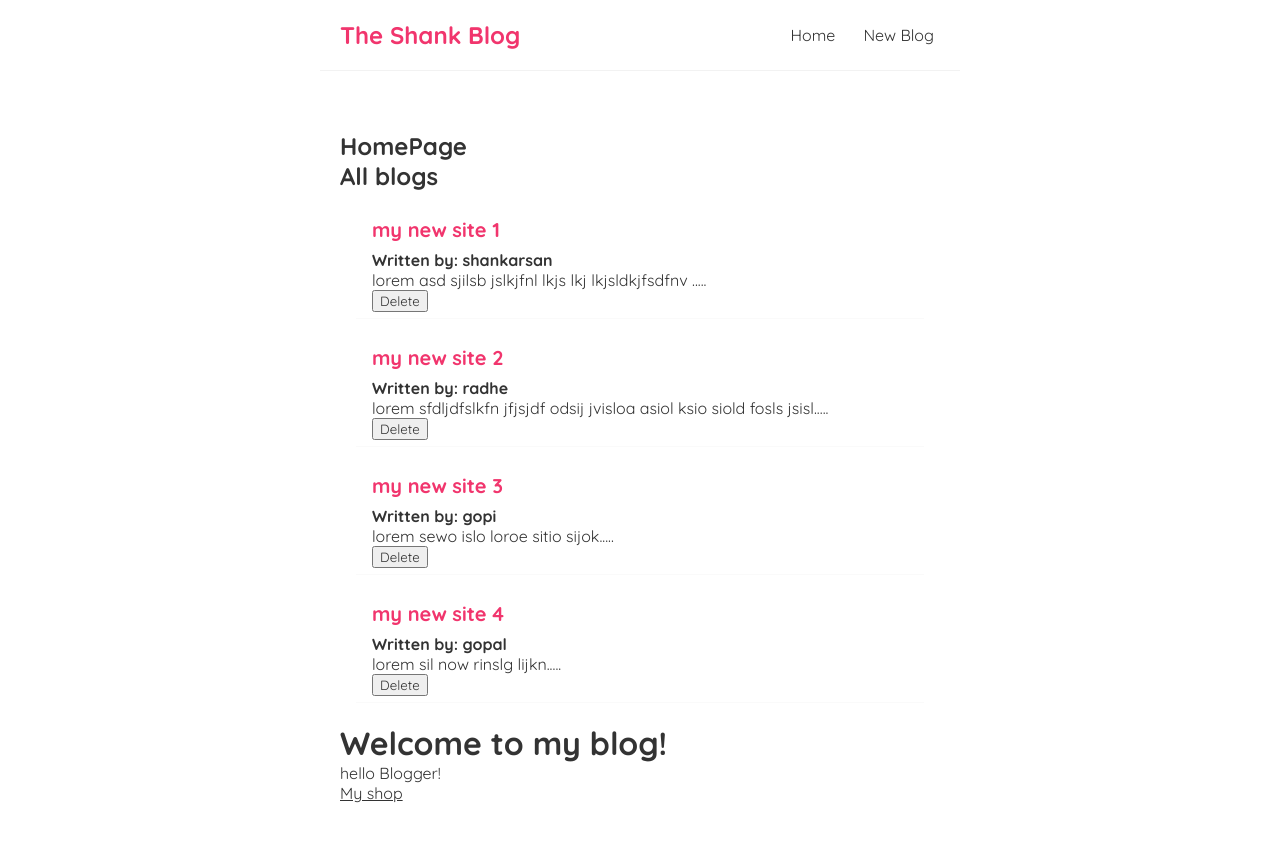
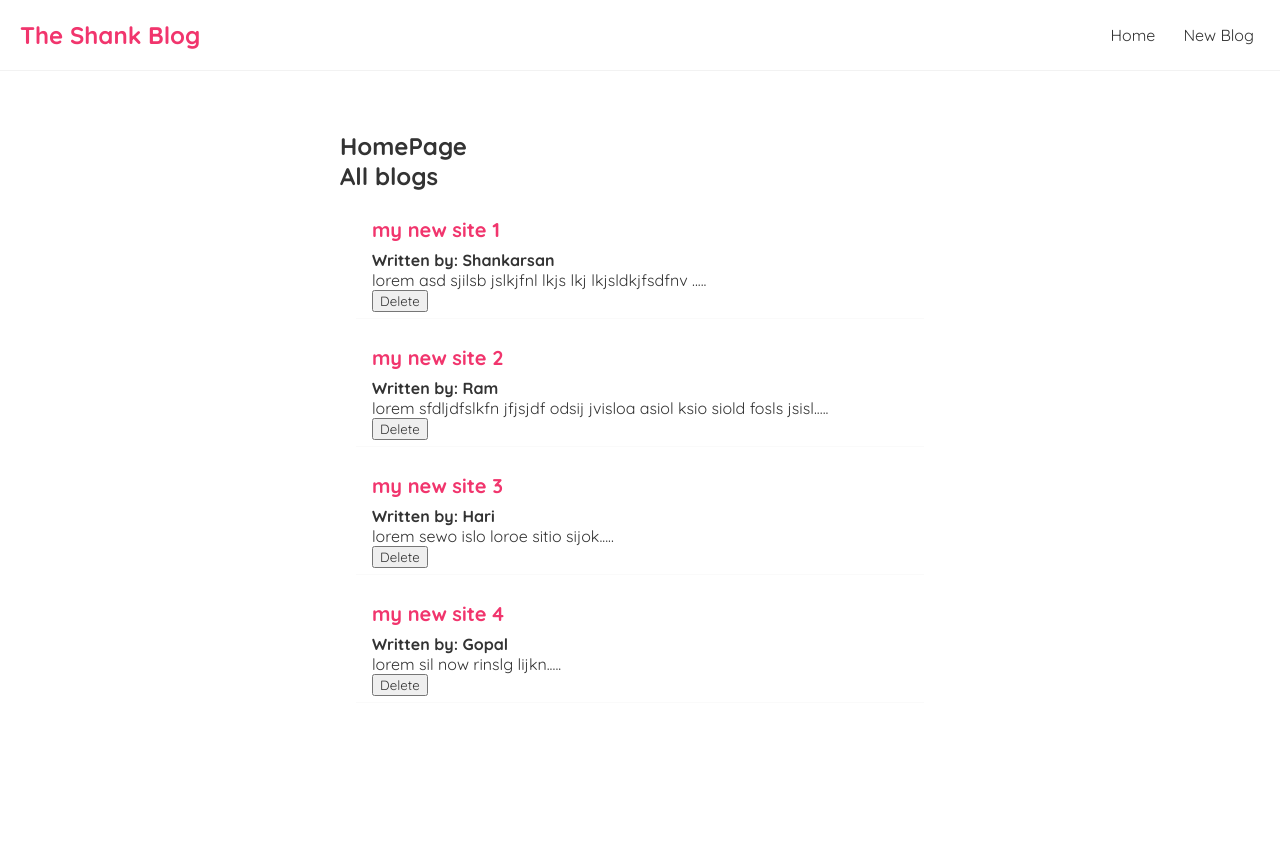
Before and after one commit to shankarsan-dev/shankblog, a React (Create React App) app: page / in a window 1280 px wide. Shown: the top 842 px of the page. After the commit the page ends 800 px from the top, so only its background shows below. Built offline with nearby package versions, Linux system fonts and the light colour scheme; data requests are answered from the project's data file; a web font is replaced by a local one.

Commit message:
learning custom hooks

```diff
--- /dev/null
+++ b/data/db.json
@@ -0,0 +1,8 @@
+{
+    "blogs":[
+        {"title":"my new site 1","body":"lorem asd sjilsb jslkjfnl lkjs lkj lkjsldkjfsdfnv .....","author":"Shankarsan","id":1},
+        {"title":"my new site 2","body":"lorem sfdljdfslkfn jfjsjdf odsij jvisloa asiol ksio siold fosls jsisl.....","author":"Ram","id":2},
+        {"title":"my new site 3","body":"lorem sewo islo loroe sitio sijok.....","author":"Hari","id":3},
+        {"title":"my new site 4","body":"lorem sil now rinslg lijkn.....","author":"Gopal","id":4}
+    ]
+}
--- a/src/App.js
+++ /dev/null
@@ -1,25 +0,0 @@
-
-import Navbar from "./Navbar";
-import Home from "./Home";
-
-function App() {
-  const title = "Welcome to my blog!"
-  const link = "https://www.shopmusical.free.nf";
-  return (
-
-    <div className="App">
-      <Navbar></Navbar>
-       <div className = "content">
-          <Home></Home>
-        <h1 >{title}</h1>
-        {/* <p>{10}</p> */}
-        <p>{"hello Blogger!"}</p>
-        {/* <p>{[1,2,3,4,5]}</p>
-        <p>{Math.random(0,5)}</p> */}
-        <a href={link}>My shop </a>
-        </div>
-      </div>
-  );
-}
-
-export default App;
--- a/src/BlogList.js
+++ b/src/BlogList.js
@@ -1,24 +1,22 @@
-const BlogList = ({blogs,title,handleDelete}) => {
-
+const BlogList = ({ blogs, title, handleDelete }) => {
   //const blogs = props.blogs;
   // console.log(props,blogs);
 
   return (
     <div className="blogList">
+      {blogs.map((blog) => (
+        <div className="blogPreview" key={blog.id}>
+          <h2>{blog.title}</h2>
 
-         {blogs.map((blog)=>(
-             <div className='blogPreview' key = {blog.id}>
-
-             <h2>{blog.title}</h2>
-             <p className='author'> Written by: {blog.author}</p>
+          <p className="author"> Written by: {blog.author}</p>
           <p>{blog.body}</p>
-             <button className="button" onClick={()=>handleDelete(blog.id)}>Delete</button>
-
+          <button className="button" onClick={() => handleDelete(blog.id)}>
+            Delete
+          </button>
         </div>
-
       ))}
     </div>
   );
-}
+};
 
 export default BlogList;
--- /dev/null
+++ b/src/Crapp.js
@@ -0,0 +1,21 @@
+
+import Home from "./Home";
+import Navbar from "./Navbar";
+
+const Crap = ()=>{
+  const title = "Welcome to my blog!"
+  return (
+
+    <div className="App">
+      <Navbar></Navbar>
+       <div className = "content">
+          <Home></Home>
+        {/* <h1 >{title}</h1>
+    */}
+
+        </div>
+      </div>
+  );
+}
+
+export default Crap;
--- a/src/Home.js
+++ b/src/Home.js
@@ -1,51 +1,22 @@
-import{ useState } from 'react';
+import { useState } from 'react';
 import BlogList from './BlogList';
+import useFetch from './useFetch';
 const Home = () => {
 
+   const{data:blogs, isLoading, error} =  useFetch("http://localhost:8000/blogs");
+    const [name,setName] = useState("shankarsan");
 
-    // const [changeName,setName] = useState("shankarsan");
 
-    // const handleClick = ()=>{
-    //     setName("sevak");
-    //  }
-
-    const [blogs,setBlogs] = useState([
-        {title:"my new site 1",body:"lorem asd sjilsb jslkjfnl lkjs lkj lkjsldkjfsdfnv .....",author:"shankarsan",id:1},
-        {title:"my new site 2",body:"lorem sfdljdfslkfn jfjsjdf odsij jvisloa asiol ksio siold fosls jsisl.....",author:"radhe",id:2},
-        {title:"my new site 3",body:"lorem sewo islo loroe sitio sijok.....",author:"gopi",id:3},
-        {title:"my new site 4",body:"lorem sil now rinslg lijkn.....",author:"gopal",id:4}
-    ]);
-    const handleDelete = (id)=>{
-       const newBlogs = blogs.filter(blog=>blog.id !== id);
-       setBlogs(newBlogs);
-    }
 
     return (
 
         <div className="home">
-            <h2>HomePage</h2>
-{/* <p> {changeName}</p>
-            <button onClick={handleClick}>Click Me</button> */}
+         {<h2>HomePage</h2>}
+            {<h2>All blogs</h2>}
+            {error && <div>{error}</div>}
+            { isLoading && <div><h1>Loading...........</h1></div>}
+          {blogs && <BlogList blogs = {blogs} title ="all-blogs" />}
+          </div>
 
-            {/* {blogs.map((blog)=>(
-                <div className='blogPreview' key = {blog.id}>
-
-                <h2>{blog.title}</h2>
-                <p className='author'> Written by: {blog.author}</p>
-                <p>{blog.body}</p>
-
-                </div>
-
-            ))} */}
-            <h2>All blogs</h2>
-            <BlogList blogs = {blogs} title = "all-blogs" handleDelete={handleDelete}/>
-            {/* <h2>Radhe's blogs</h2>
-            <BlogList blogs = {blogs.filter((blog)=>blog.author ==="radhe")}/> */}
-
-
-
-        </div>
-
-         );
-    }
+  );  }
 export default Home;
--- a/src/index.css
+++ b/src/index.css
@@ -14,7 +14,7 @@
     padding:20px;
     display: flex;
     align-items:center;
-    max-width:600px;
+    max-width:none;
     margin: 0 auto;
     border-bottom: 1px solid #f2f2f2;
 
--- a/src/index.js
+++ b/src/index.js
@@ -1,14 +1,13 @@
 import React from 'react';
 import ReactDOM from 'react-dom/client';
+import Crapp from "./Crapp";
 import './index.css';
-import App from './App';
 import reportWebVitals from './reportWebVitals';
 
 const root = ReactDOM.createRoot(document.getElementById('root'));
 root.render(
-  <React.StrictMode>
-    <App />
-  </React.StrictMode>
+    <Crapp/>
+
 );
 
 // If you want to start measuring performance in your app, pass a function
--- /dev/null
+++ b/src/useFetch.js
@@ -0,0 +1,35 @@
+import { useEffect, useState } from "react";
+const useFetch = (url)=>{
+
+    const [isLoading, SetLoading] = useState(true);
+    const [error, setError] =  useState(null);
+    const [data,setData] = useState( null);
+    useEffect(()=>{
+        setTimeout(()=>{
+            fetch(url).then(res=>{
+                if(!res.ok){
+                    throw Error("could not fetch the data for that resource");
+                }
+                else
+                return res.json()}).then
+
+            (data =>{
+                console.log(data);
+                    setData(data);
+                    SetLoading(false);
+                    setError(null);
+
+    // npx json-server --watch data/db.json --port 8000
+            })
+            .catch(err=>{
+               setError(err.message);
+               SetLoading(false);
+            });
+        },2000);
+
+        },[]);
+
+        return {data, isLoading, error}
+}
+
+export default useFetch;
```
Also changed, not shown: 1 other file (tests, documents, lock files or other folders). Lines whose indentation alone changed are shown as unchanged.
